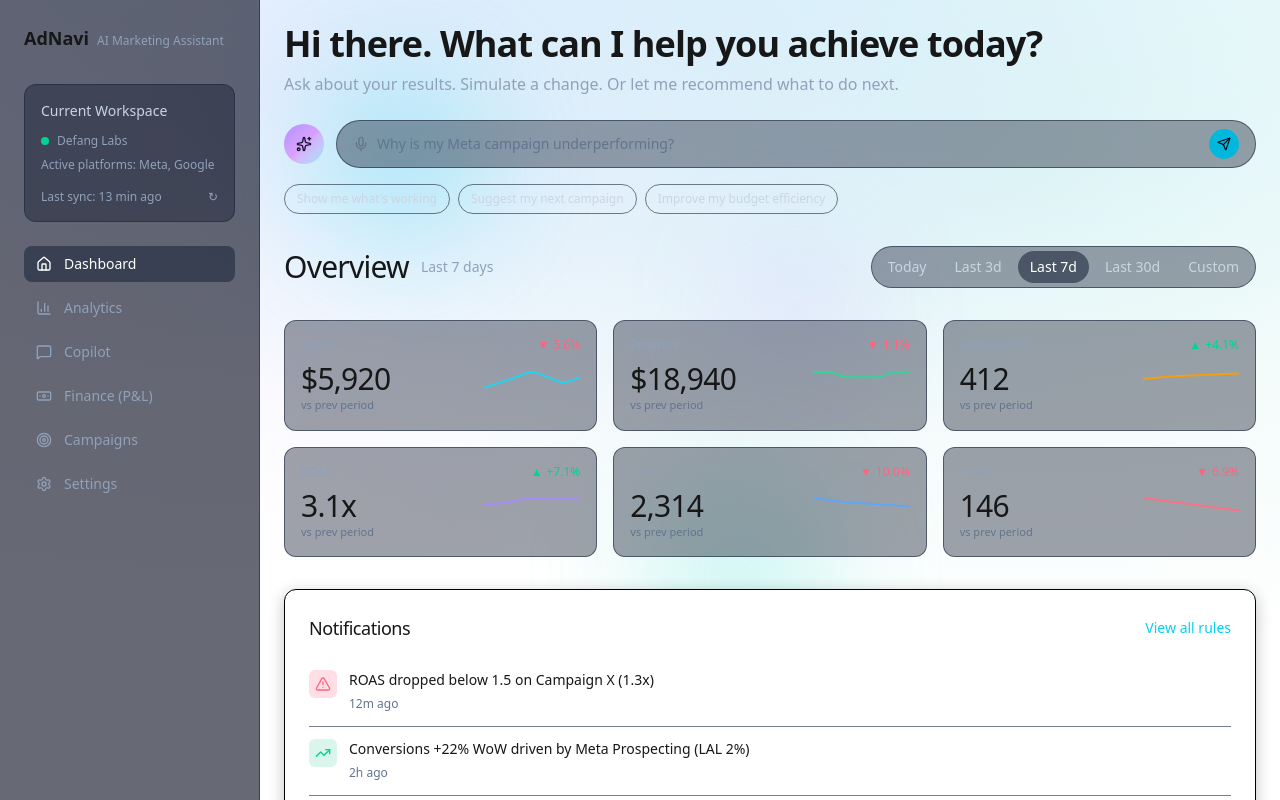
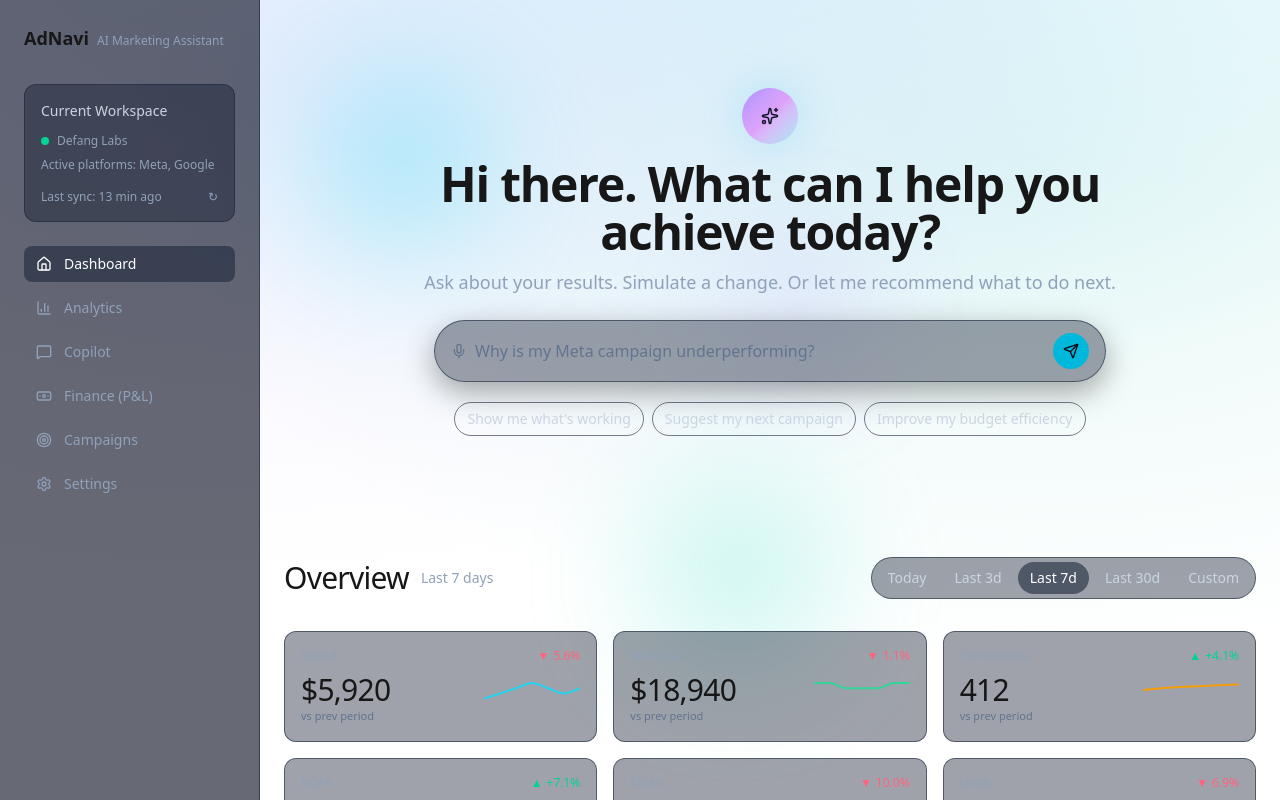
Before and after one commit to GabrielLunesu/AdNavi, a Next.js app in the folder ui/: page /dashboard in a window 1280 px wide. Shown: the top 800 px of the page. Built offline with nearby package versions, Linux system fonts and the light colour scheme.

Commit message:
updated AI component on dashboard

```diff
--- a/ui/components/AssistantSection.jsx
+++ b/ui/components/AssistantSection.jsx
@@ -4,47 +4,52 @@ import { Mic, Send, Sparkles } from 'lucide-react';
 
 export default function AssistantSection() {
   return (
-    <section className="relative mb-8">
+    <section className="relative pt-10 md:pt-16 pb-6 md:pb-10">
+      <div className="max-w-3xl mx-auto text-center">
+        {/* Decorative assistant orb */}
+        <div className="mx-auto mb-4 w-12 h-12 md:w-14 md:h-14 rounded-full bg-gradient-to-br from-violet-500/60 via-fuchsia-500/40 to-cyan-400/40 grid place-items-center text-slate-900 shadow-[0_0_40px_rgba(56,189,248,0.25)]">
+          <Sparkles size={18} />
+        </div>
         {/* Greeting */}
-      <h1 className="text-3xl md:text-4xl font-semibold tracking-tight mb-2">
+        <h1 className="text-4xl md:text-5xl font-semibold tracking-tight mb-3">
           Hi there. What can I help you achieve today?
         </h1>
         {/* Subtitle guidance */}
-      <p className="text-slate-400 text-sm md:text-base mb-6">
+        <p className="text-slate-400 text-base md:text-lg mb-6">
           Ask about your results. Simulate a change. Or let me recommend what to do next.
         </p>
 
         {/* Prompt input row */}
-      <div className="flex items-center gap-3">
-        {/* Decorative assistant orb */}
-        <div className="w-10 h-10 rounded-full bg-gradient-to-br from-violet-500/60 via-fuchsia-500/40 to-cyan-400/40 grid place-items-center text-slate-900">
-          <Sparkles size={16} />
-        </div>
-        <div className="flex-1 flex items-center gap-2 rounded-full border border-slate-800/60 bg-slate-900/40 px-4 py-2">
+        <div className="flex items-center gap-3 justify-center">
+          <div className="flex items-center gap-2 rounded-full border border-slate-800/60 bg-slate-900/40 px-4 py-3 w-full max-w-2xl shadow-[0_10px_30px_rgba(0,0,0,0.35)]">
             <Mic size={16} className="text-slate-500" aria-hidden />
             <input
-            className="bg-transparent outline-none text-sm flex-1 placeholder:text-slate-500"
+              className="bg-transparent outline-none text-sm md:text-base flex-1 placeholder:text-slate-500 text-slate-200"
               placeholder="Why is my Meta campaign underperforming?"
               aria-label="Assistant prompt"
             />
-          <button className="rounded-full p-2 bg-cyan-500 text-slate-950" aria-label="Run">
-            <Send size={14} />
+            <button className="rounded-full p-2 md:p-2.5 bg-cyan-500 text-slate-950" aria-label="Run">
+              <Send size={16} />
             </button>
           </div>
         </div>
 
         {/* Quick actions under input */}
-      <div className="mt-4 flex items-center gap-2 flex-wrap">
-        <button className="rounded-full border border-slate-800/60 px-3 py-1.5 text-xs text-slate-300 hover:text-white hover:bg-slate-800/40">
+        <div className="mt-5 flex items-center justify-center gap-2 flex-wrap">
+          <button className="rounded-full border border-slate-800/60 px-3 py-1.5 text-xs md:text-sm text-slate-300 hover:text-white hover:bg-slate-800/40">
             Show me what's working
           </button>
-        <button className="rounded-full border border-slate-800/60 px-3 py-1.5 text-xs text-slate-300 hover:text-white hover:bg-slate-800/40">
+          <button className="rounded-full border border-slate-800/60 px-3 py-1.5 text-xs md:text-sm text-slate-300 hover:text-white hover:bg-slate-800/40">
             Suggest my next campaign
           </button>
-        <button className="rounded-full border border-slate-800/60 px-3 py-1.5 text-xs text-slate-300 hover:text-white hover:bg-slate-800/40">
+          <button className="rounded-full border border-slate-800/60 px-3 py-1.5 text-xs md:text-sm text-slate-300 hover:text-white hover:bg-slate-800/40">
             Improve my budget efficiency
           </button>
         </div>
+      </div>
+
+      {/* Visual separator to set it apart */}
+      <div className="mt-10 md:mt-12 mx-auto max-w-6xl h-px bg-gradient-to-r from-transparent via-white/10 to-transparent" />
     </section>
   );
 }
```
Also changed, not shown: 1 other file (tests, documents, lock files or other folders). Lines whose indentation alone changed are shown as unchanged.
